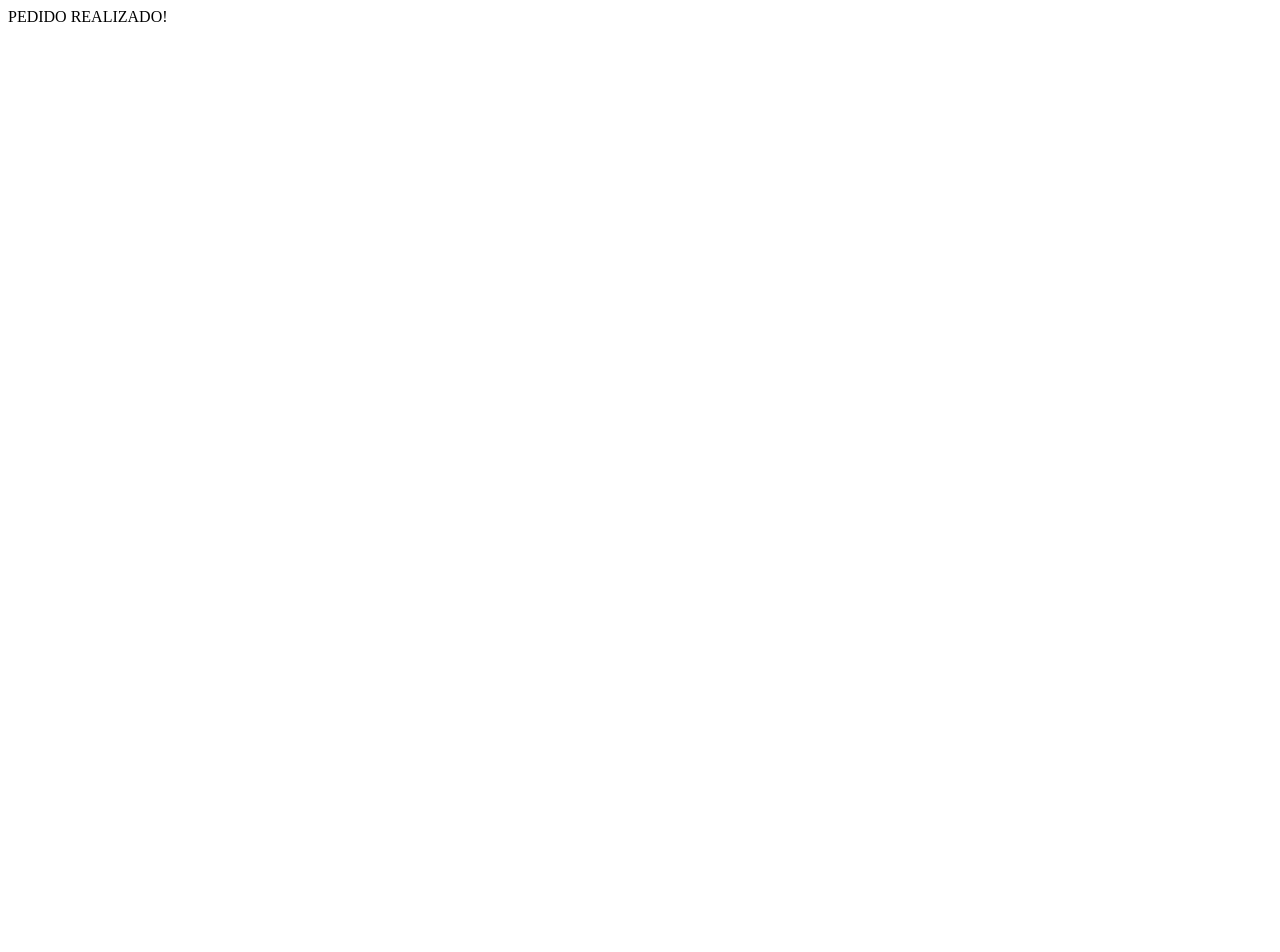
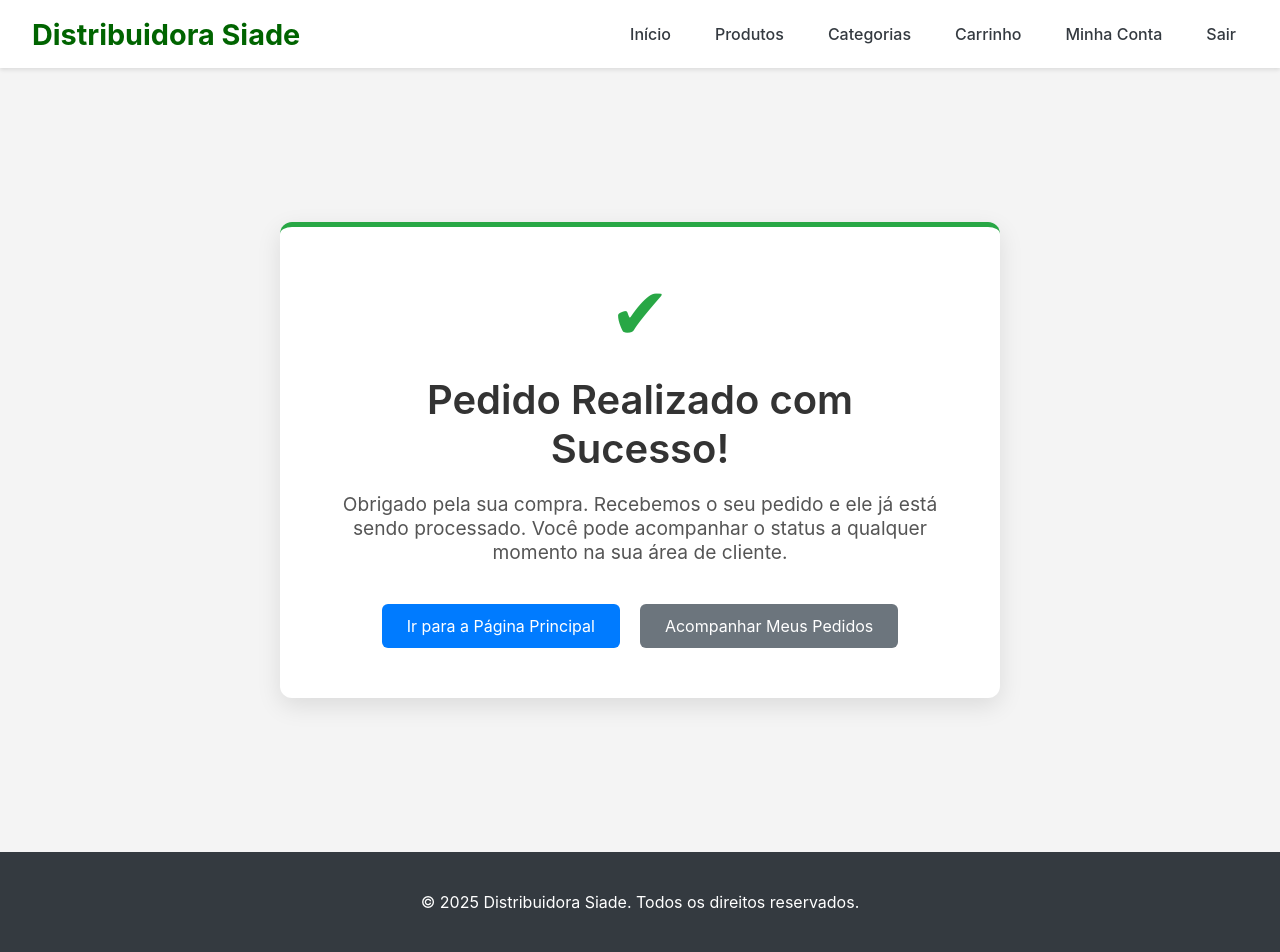
Before and after one commit to lazingfs/ecomds, a Django app: page /pedido/sucesso/1/ in a window 1280 px wide. Before the commit the page is almost empty. Before the commit the page ends 22 px from the top, so only its background shows below. Run offline with Django 5.2, Linux system fonts and the light colour scheme; a user stored in the database is signed in; data comes from the database, SQL or seed files in the repository; tables that the repository leaves empty hold one stand-in row (values such as "Sample post").

Commit message:
Criação de Pedidos em andamento e Histórico de Pedido

```diff
--- a/ecom/loja/models.py
+++ b/ecom/loja/models.py
@@ -88,43 +88,36 @@ class Cliente(models.Model):
 
 
 class Pedido(models.Model):
-    # --- NOVOS STATUS ---
-    STATUS_AGUARDANDO = 'aguardando'
-    STATUS_PROCESSANDO = 'processando'
-    STATUS_ENVIADO = 'enviado'
-    STATUS_ENTREGUE = 'entregue'
-    STATUS_CANCELADO = 'cancelado'
+    cliente = models.ForeignKey(Cliente, on_delete=models.CASCADE)
+    data_pedido = models.DateTimeField(auto_now_add=True)
 
     STATUS_CHOICES = [
-        (STATUS_AGUARDANDO, 'Aguardando Pagamento'),
-        (STATUS_PROCESSANDO, 'Processando'),
-        (STATUS_ENVIADO, 'Enviado'),
-        (STATUS_ENTREGUE, 'Entregue'),
-        (STATUS_CANCELADO, 'Cancelado'),
+        ('aguardando', 'Aguardando Pagamento'),
+        ('processando', 'Processando'),
+        ('enviado', 'Enviado'),
+        ('entregue', 'Entregue'),
+        ('cancelado', 'Cancelado'),
     ]
-
-    cliente = models.ForeignKey(Cliente, on_delete=models.CASCADE)
-    data_pedido = models.DateTimeField(auto_now_add=True)
-    # finalizado = models.BooleanField(default=False) # <<< Podemos substituir este campo
-    status = models.CharField(max_length=20, choices=STATUS_CHOICES, default=STATUS_AGUARDANDO) # <<< Por este
-    codigo_rastreamento = models.CharField(max_length=50, blank=True, null=True)
+    status = models.CharField(max_length=20, choices=STATUS_CHOICES, default='aguardando')
+    codigo_rastreamento = models.CharField(max_length=100, blank=True , null=True)
 
     def __str__(self):
-        return f'Pedido {self.id} - {self.cliente}'
+        return f"Pedido {self.id} - {self.cliente.user.username}"
 
     @property
     def total(self):
-        # Calcula o total do pedido somando os subtotais dos itens
-        return sum(item.subtotal for item in self.itempedido_set.all())
+        return sum(item.subtotal for item in self.itens.all())
+
 
 class ItemPedido(models.Model):
     pedido = models.ForeignKey(Pedido, on_delete=models.CASCADE, related_name='itens')
     produto = models.ForeignKey(Produto, on_delete=models.CASCADE)
-    quantidade = models.PositiveIntegerField()
+    quantidade = models.PositiveIntegerField(default=1)
     preco_unitario = models.DecimalField(max_digits=10, decimal_places=2)
 
+    def __str__(self):
+        return f"{self.quantidade} x {self.produto.nome} (Pedido {self.pedido.id})"
+
+    @property
     def subtotal(self):
         return self.quantidade * self.preco_unitario
-
-    def __str__(self):
-        return f'{self.quantidade}x {self.produto.nome}'
--- a/ecom/loja/templates/pedido_detalhe.html
+++ b/ecom/loja/templates/pedido_detalhe.html
@@ -0,0 +1 @@
+desnecessário no momento
--- a/ecom/loja/templates/pedido_sucesso.html
+++ b/ecom/loja/templates/pedido_sucesso.html
@@ -1 +1,97 @@
-PEDIDO REALIZADO!
+{% extends 'base.html' %}
+{% load static %}
+
+{% block title %}Pedido Realizado com Sucesso{% endblock %}
+
+{% block extra_css %}
+<style>
+    .success-container {
+        display: flex;
+        justify-content: center;
+        align-items: center;
+        padding: 80px 20px;
+        text-align: center;
+        min-height: 70vh; /* Faz o container ocupar boa parte da tela */
+    }
+
+    .success-card {
+        background-color: #ffffff;
+        padding: 50px 60px;
+        border-radius: 12px;
+        box-shadow: 0 8px 25px rgba(0, 0, 0, 0.1);
+        max-width: 600px;
+        width: 100%;
+        border-top: 5px solid #28a745; /* Uma borda verde no topo para indicar sucesso */
+    }
+
+    .success-icon {
+        font-size: 72px;
+        color: #28a745; /* Verde de sucesso */
+        margin-bottom: 25px;
+        line-height: 1;
+    }
+
+    .success-card h1 {
+        font-size: 2.5em;
+        color: #333;
+        margin-bottom: 15px;
+        font-weight: 600;
+    }
+
+    .success-card p {
+        font-size: 1.2em;
+        color: #555;
+        margin-bottom: 40px;
+    }
+
+    .button-group {
+        display: flex;
+        justify-content: center;
+        gap: 20px; /* Espaçamento entre os botões */
+        flex-wrap: wrap; /* Permite que os botões quebrem a linha em telas menores */
+    }
+
+    .btn-custom {
+        padding: 12px 25px;
+        border-radius: 6px;
+        font-size: 1em;
+        text-decoration: none;
+        color: #fff;
+        transition: all 0.3s ease;
+        border: none;
+        cursor: pointer;
+    }
+
+    .btn-principal {
+        background-color: #007bff; /* Azul primário do seu projeto */
+    }
+
+    .btn-principal:hover {
+        background-color: #0056b3;
+    }
+
+    .btn-secundario {
+        background-color: #6c757d; /* Cinza secundário */
+    }
+
+    .btn-secundario:hover {
+        background-color: #5a6268;
+    }
+
+</style>
+{% endblock %}
+
+{% block content %}
+<div class="success-container">
+    <div class="success-card">
+        <div class="success-icon">
+            &#10004; </div>
+        <h1>Pedido Realizado com Sucesso!</h1>
+        <p>Obrigado pela sua compra. Recebemos o seu pedido e ele já está sendo processado. Você pode acompanhar o status a qualquer momento na sua área de cliente.</p>
+        <div class="button-group">
+            <a href="{% url 'index' %}" class="btn-custom btn-principal">Ir para a Página Principal</a>
+            <a href="{% url 'minha_conta' %}" class="btn-custom btn-secundario">Acompanhar Meus Pedidos</a>
+        </div>
+    </div>
+</div>
+{% endblock %}
--- a/ecom/loja/urls.py
+++ b/ecom/loja/urls.py
@@ -2,7 +2,7 @@ from django.urls import path, include
 
 
 from .views import  (
-
+    PedidoDetailView,
     PedidoListView,
     minha_conta_view,
     register_view,
@@ -38,6 +38,7 @@ urlpatterns = [
     path('checkout/', checkout, name='checkout'),
     path('pedido/sucesso/<int:pedido_id>/', pedido_sucesso, name='pedido_sucesso'),
     path('meus_pedidos/', PedidoListView.as_view(), name='pedido_list'),
+    path('pedido/<int:pk>/', PedidoDetailView.as_view(), name='pedido_detalhe'),
 
     path('contas/', include('django.contrib.auth.urls')),
     path('contas/registrar/', register_view, name='register'),
--- a/ecom/loja/views.py
+++ b/ecom/loja/views.py
@@ -132,23 +132,35 @@ def minha_conta_view(request):
     }
     return render(request, 'registration/minha_conta.html', context)
 
+#------------------Detalhe de visualização do pedido---------------------
 
+class PedidoDetailView(LoginRequiredMixin, DetailView):
+    model = Pedido
+    template_name = 'pedido_detail.html'
+    context_object_name = 'pedido'
+    pk_url_kwarg = 'pk'
 
+    def get_queryset(self):
+        queryset = super().get_queryset()
 
+        return queryset.filter(cliente__user=self.request.user)
 
+#------------------------Histórico de pedidos do cliente------------------------
 
+class PedidoListView(LoginRequiredMixin, ListView):
+    model = Pedido
+    template_name = 'pedido_list.html'
+    context_object_name = 'pedidos'
+    paginate_by = 10
 
+    def get_queryset(self):
 
-
-
-
-
-
-
-
-
+        if hasattr(self.request.user, 'cliente'):
+            return Pedido.objects.filter(cliente=self.request.user.cliente).order_by('-data_pedido')
+        return Pedido.objects.none()
 
 #------------------ Pedidos do cliente logado---------------------
+
 @login_required
 @transaction.atomic
 
@@ -364,18 +376,3 @@ def remover_do_carrinho(request, produto_id): # produto_id vem da URL
         messages.warning(request, 'Produto não encontrado no carrinho.')
 
     return redirect('carrinho_detalhe')
-
-
-#------------------------Histórico de pedidos do cliente------------------------
-
-class PedidoListView(LoginRequiredMixin, ListView):
-    model = Pedido
-    template_name = 'pedido_list.html'
-    context_object_name = 'pedidos'
-    paginate_by = 10
-
-    def get_queryset(self):
-
-        if hasattr(self.request.user, 'cliente'):
-            return Pedido.objects.filter(cliente=self.request.user.cliente).order_by('-data_pedido')
-        return Pedido.objects.none()
```
Also changed, not shown: ecom/loja/migrations/0005_alter_itempedido_quantidade_and_more.py (added).
